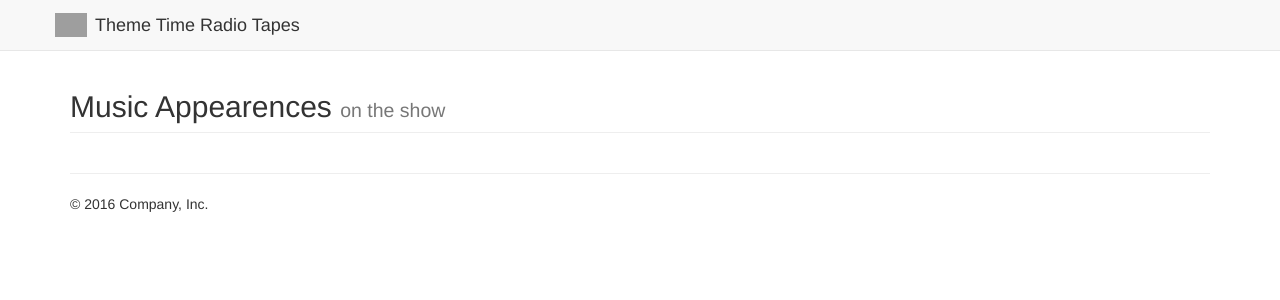
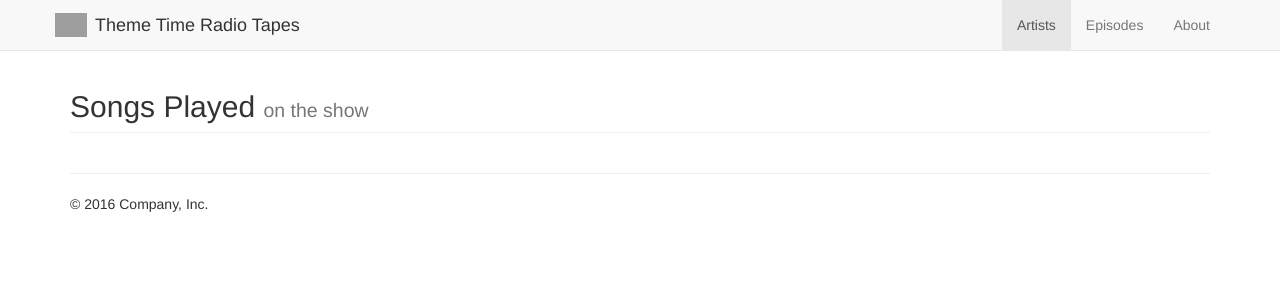
Before and after one commit to roeyherzel/theme-time-radio, a Flask app: template archive/templates/artist.html.jinja in a window 1280 px wide. Shown: the top 300 px of the page. Run offline with Flask 2, Linux system fonts and the light colour scheme; the template is opened without the code that fills it, so the values that code supplies are empty; some libraries are stand-ins or nearby versions; grey boxes are pictures that could not be loaded.

Commit message:
update some stuff

```diff
--- a/archive/models/spotify.py
+++ b/archive/models/spotify.py
@@ -1,5 +1,5 @@
 from archive.models import db
-from archive.models.podcast import Tracks
+from archive.models.podcast import Tracks, Images
 from archive.models.common import Mixin
 
 
--- a/archive/static/js/artist.js
+++ b/archive/static/js/artist.js
@@ -1,13 +1,3 @@
-
-
-// helper for LastFM images
-Handlebars.registerHelper('lastFmImage', function(imageArr, size, options) {
-  if (typeof(size) !== "string") {
-    console.error("size is missing, must be String", typeof(size));
-  }
-  return _.findWhere(imageArr, {'size': size})["#text"];
-});
-
 
 $(function() {
   getArtistInfo($LASTFM_ID, function(artistInfo) {
--- a/archive/static/js/common.js
+++ b/archive/static/js/common.js
@@ -2,12 +2,6 @@
 String.prototype.nl2br = function() {
   return this.replace(/\n/g,"<br>");
 }
-
-// helper for LastFM images
-Handlebars.registerHelper('nl2br', function(string, options) {
-  return string.replace(/\n/g,"<br>");
-});
-
 
 function getTemplateAjax(path, callback) {
   var source;
@@ -25,7 +19,6 @@ function getTemplateAjax(path, callback) {
   });
 }
 
-
 function getArtistInfo(artistName, callback) {
   $.get({
     url: 'http://ws.audioscrobbler.com/2.0/',
--- a/archive/static/js/tracklist.js
+++ b/archive/static/js/tracklist.js
@@ -1,21 +1,3 @@
-
-// helper for artists name
-Handlebars.registerHelper('artistName', function(spotify_artists, parsed_artist, options) {
-  if (spotify_artists.length === 0) {
-    return parsed_artist;
-
-  } else if (spotify_artists.length === 1) {
-    return "<a href=/artists/" + spotify_artists[0].data.id + ">" + spotify_artists[0].data.name + "</a>";
-
-  } else if (spotify_artists.length > 1) {
-    var artists = [];
-    for(var i=0, l=spotify_artists.length; i<l; i++) {
-      artists.push("<a href=/artists/" + spotify_artists[i].data.id + ">" + spotify_artists[i].data.name + "</a>");
-    }
-    return artists.join('&#44;&#32;');  // comma;space
-  }
-});
-
 
 // convert list of tracks from episodes to list of spotify song ids
 function tracklistToSpotifySongIds(tracklist) {
@@ -26,7 +8,6 @@ function tracklistToSpotifySongIds(tracklist) {
 
 // create embeded Spotify playlist from tracklist API
 function createSpotifyPlayer(spotifySongIds, options) {
-
   var defaults = {
       width: "330",
       height: "380",
--- a/archive/templates/artist.html.jinja
+++ b/archive/templates/artist.html.jinja
@@ -4,7 +4,7 @@
   <div id="artistInfoPlaceholder"></div>
 
   <div class="container">
-    <h2 class="page-header">Music Appearences <small>on the show</small></h2>
+    <h2 class="page-header">Songs Played <small>on the show</small></h2>
     <div id="tracklistPlaceholder"></div>
   </div>
 
--- a/archive/templates/layout.html.jinja
+++ b/archive/templates/layout.html.jinja
@@ -46,9 +46,14 @@
             <span class="icon-bar"></span>
             <span class="icon-bar"></span>
           </button>
-          <a class="navbar-brand logo" href="/">
-            Theme Time Radio Tapes
-          </a>
+          <a class="navbar-brand logo" href="/">Theme Time Radio Tapes</a>
+        </div>
+        <div id="navbar" class="navbar-collapse collapse">
+          <ul class="nav navbar-nav navbar-right">
+            <li class="active"><a href="/artists">Artists <span class="sr-only">(current)</span></a></li>
+            <li><a href="#">Episodes</a></li>
+            <li><a href="#">About</a></li>
+          </ul>
         </div>
       </div>
     </nav>
@@ -78,6 +83,8 @@
       var $SCRIPT_ROOT = {{ request.url_root|tojson|safe }};
     </script>
     <script src="{{ url_for('static', filename='js/common.js') }}"></script>
+    <script src="{{ url_for('static', filename='js/helpers.js') }}"></script>
+
     {% block script %}
     {% endblock %}
 
--- a/archive/views.py
+++ b/archive/views.py
@@ -29,6 +29,11 @@ def artist_view(artist_id):
     return render_template('artist.html.jinja', artist=res)
 
 
+@app.route('/artists')
+def all_artists_view():
+    return render_template('artists.html.jinja')
+
+
 @app.route('/episodes/<int:episode_id>')
 def episode_view(episode_id):
     res = Episodes.query.get(episode_id)
```
Also changed, not shown: archive/static/js/main.js (deleted, +0 -29 lines), archive/templates/index.html.jinja (+24 -2 lines).
